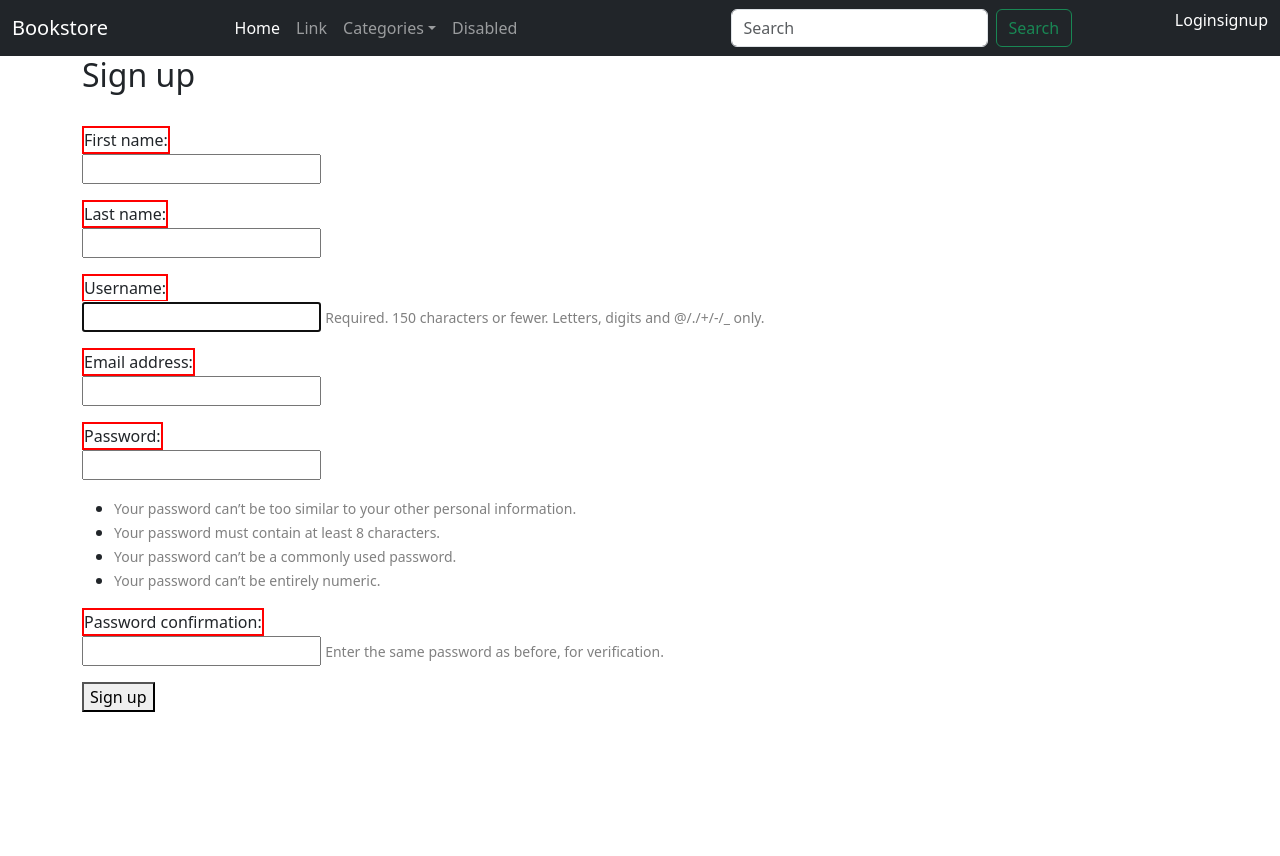
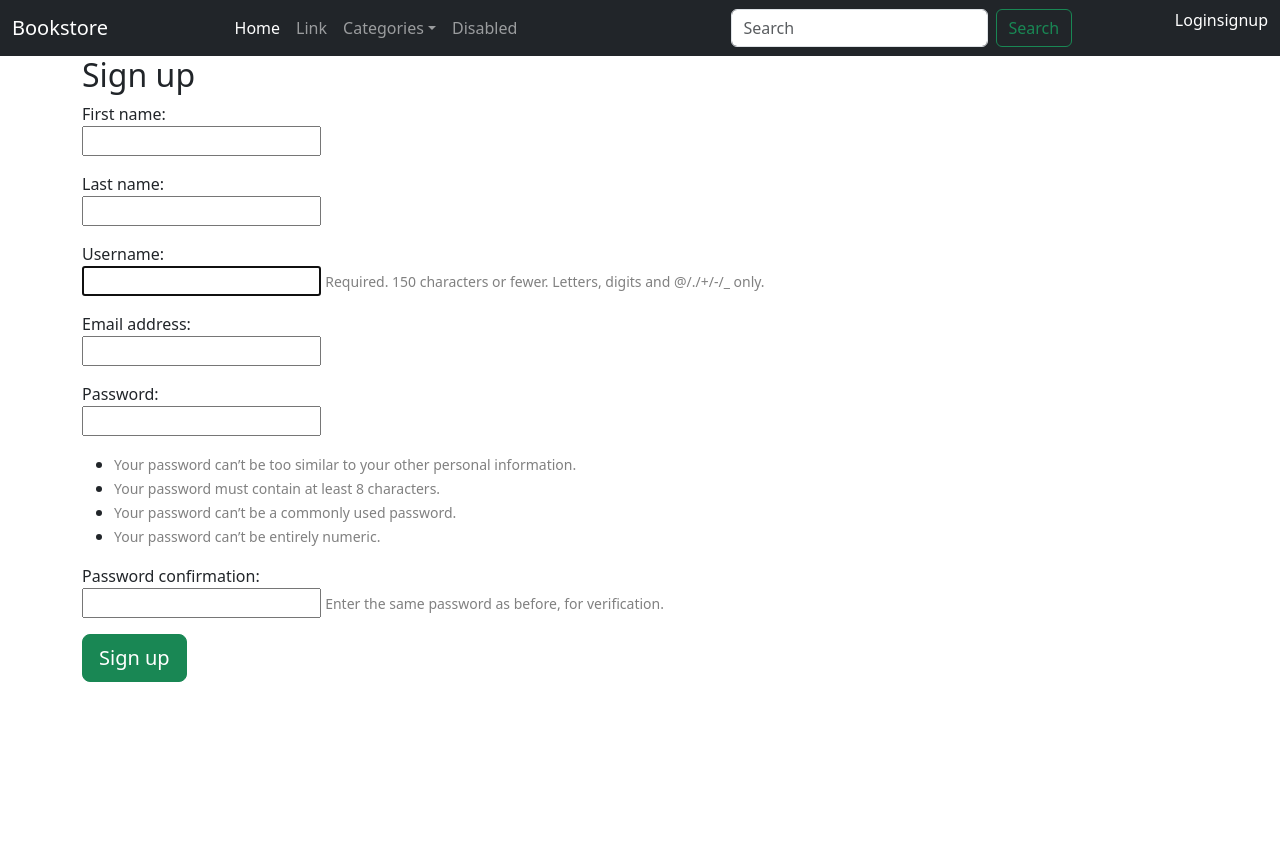
Before and after one commit to Biplob14/bookstore, a Django app: page /users/register/ in a window 1280 px wide. Before the commit the page ends 712 px from the top, so only its background shows below. Run offline with Django 4.2, Linux system fonts and the light colour scheme; data that the repository does not hold is empty; some libraries are stand-ins or nearby versions.

Commit message:
feat:signup page design

```diff
--- a/static/base.css
+++ b/static/base.css
@@ -11,6 +11,12 @@ body {
 
 .nav-link:hover {
     color: var(--radiant-blue) !important;
+}
+
+/* navbar dropdown on hover */
+.dropdown:hover .dropdown-menu {
+    display: block;
+    margin-top: 0; /* remove the gap so it doesn't close */
 }
 
 .book-img {
@@ -76,5 +82,9 @@ input[type=number]::-webkit-inner-spin-button {
 /* signup page */
 
 form>p>label {
-    border: 2px solid red;
+    /* border: 2px solid red; */
 }
+
+.signup-form button[type="submit"] {
+    /* border: 2px solid red !important; */
+}
--- a/templates/navbar.html
+++ b/templates/navbar.html
@@ -43,5 +43,5 @@
 </nav>
 <script src="https://cdn.jsdelivr.net/npm/@popperjs/core@2.11.6/dist/umd/popper.min.js" integrity="sha384-oBqDVmMz9ATKxIep9tiCxS/Z9fNfEXiDAYTujMAeBAsjFuCZSmKbSSUnQlmh/jp3" crossorigin="anonymous"></script>
 <script src="https://cdn.jsdelivr.net/npm/bootstrap@5.3.0-alpha1/dist/js/bootstrap.min.js" integrity="sha384-mQ93GR66B00ZXjt0YO5KlohRA5SY2XofN4zfuZxLkoj1gXtW8ANNCe9d5Y3eG5eD" crossorigin="anonymous"></script>
-
+<script></script>
 {% endblock %}
--- a/users/templates/signup.html
+++ b/users/templates/signup.html
@@ -2,11 +2,14 @@
 
 {% block title %}Register User{% endblock %}
 {% block content %}
+    <section class="vh-100">
+        <div>
+            <div class="row d-flex align-items-center justify-content-center">
                 <h2>Sign up</h2>
-    <form method="post">
+                <form method="post" class="signup-form mx-1 mx-md-4">
                     {% csrf_token %}
                     {% for field in user_form %}
-        <p>
+                        <p class="">
                         {{ field.label_tag }}<br>
                         {{ field }}
                         {% if field.help_text %}
@@ -17,7 +20,12 @@
                         {% endfor %}
                         </p>
                     {% endfor %}
-    <button type="submit">Sign up</button>
+                    <button type="submit" class="btn btn-success btn-lg mb-1">Sign up</button>
                 </form>
+            </div>
+        </div>
+    </section>
 
 {% endblock %}
+
+{% comment %} https://mdbootstrap.com/docs/standard/extended/registration/ {% endcomment %}
```
Lines whose indentation alone changed are shown as unchanged.
